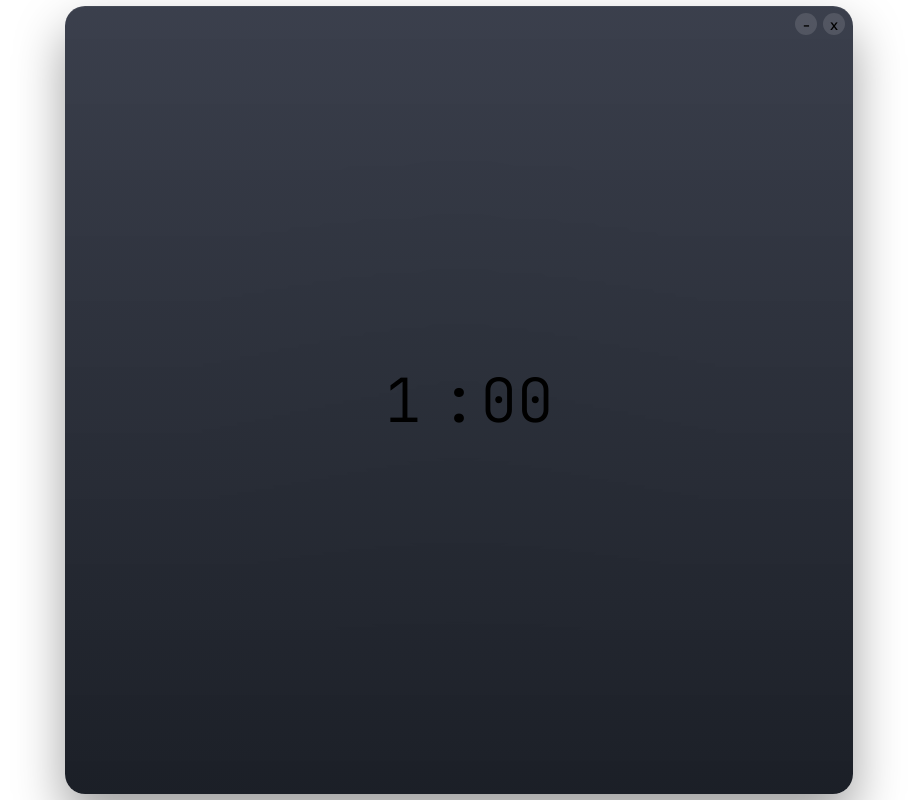
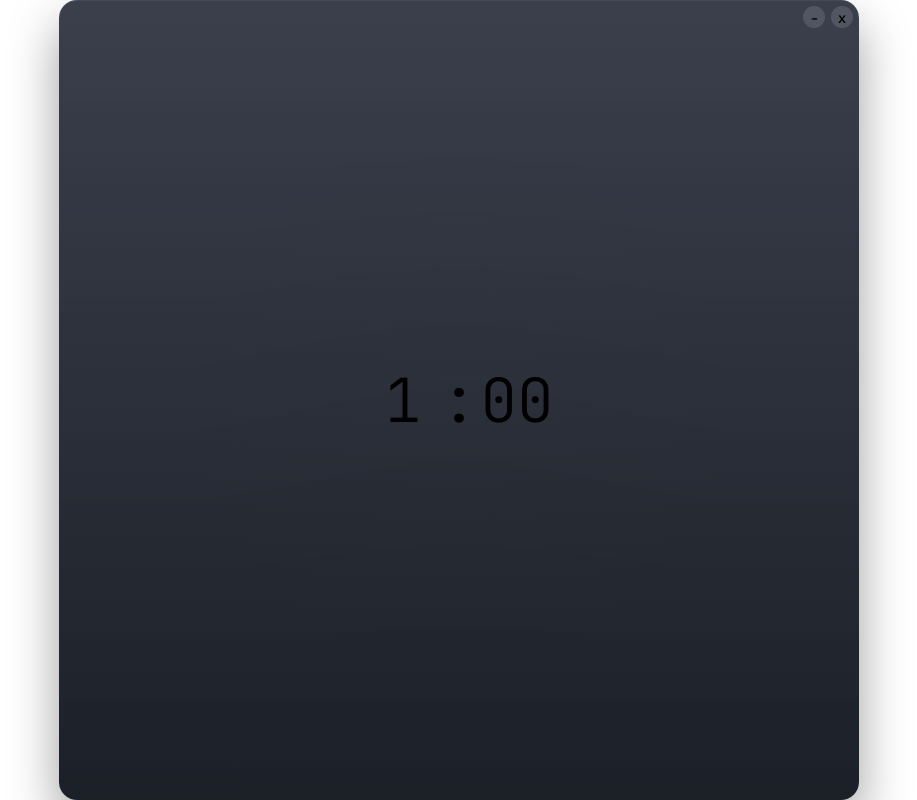
Before and after one commit to wesleyzjones1/CountdownTimer, a React (Vite) app: page / in a window 1280 px wide. Shown: the whole page, without its empty margins (181-1098 px from the left). Built offline with nearby package versions, Linux system fonts and the light colour scheme.

Commit message:
fix: allow corner placement and add launcher script

```diff
--- a/src/App.css
+++ b/src/App.css
@@ -37,7 +37,7 @@ body {
 .app {
   width: 100%;
   height: 100%;
-  padding: 6px;
+  padding: 0;
   display: flex;
   align-items: center;
   justify-content: center;
@@ -50,7 +50,7 @@ body {
   aspect-ratio: 1 / 1;
   -webkit-app-region: drag;
   border: 1px solid var(--border-color);
-  border-radius: 20px;
+  border-radius: 18px;
   background:
     linear-gradient(180deg, rgba(42, 47, 61, 0.92), rgba(20, 24, 32, 0.97)),
     radial-gradient(circle at center, rgba(40, 200, 64, 0.06), transparent 48%);
@@ -62,7 +62,7 @@ body {
 
 .widget-header {
   position: absolute;
-  inset: 7px 8px auto 8px;
+  inset: 6px 6px auto 6px;
   display: flex;
   align-items: center;
   justify-content: space-between;
@@ -70,7 +70,7 @@ body {
 }
 
 .widget-spacer {
-  width: 44px;
+  width: 40px;
   height: 1px;
 }
 
@@ -109,5 +109,5 @@ body {
   display: flex;
   align-items: center;
   justify-content: center;
-  padding: 0.35rem;
+  padding: 0.2rem;
 }
```
Also changed, not shown: 1 other file (tests, documents, lock files or other folders).
